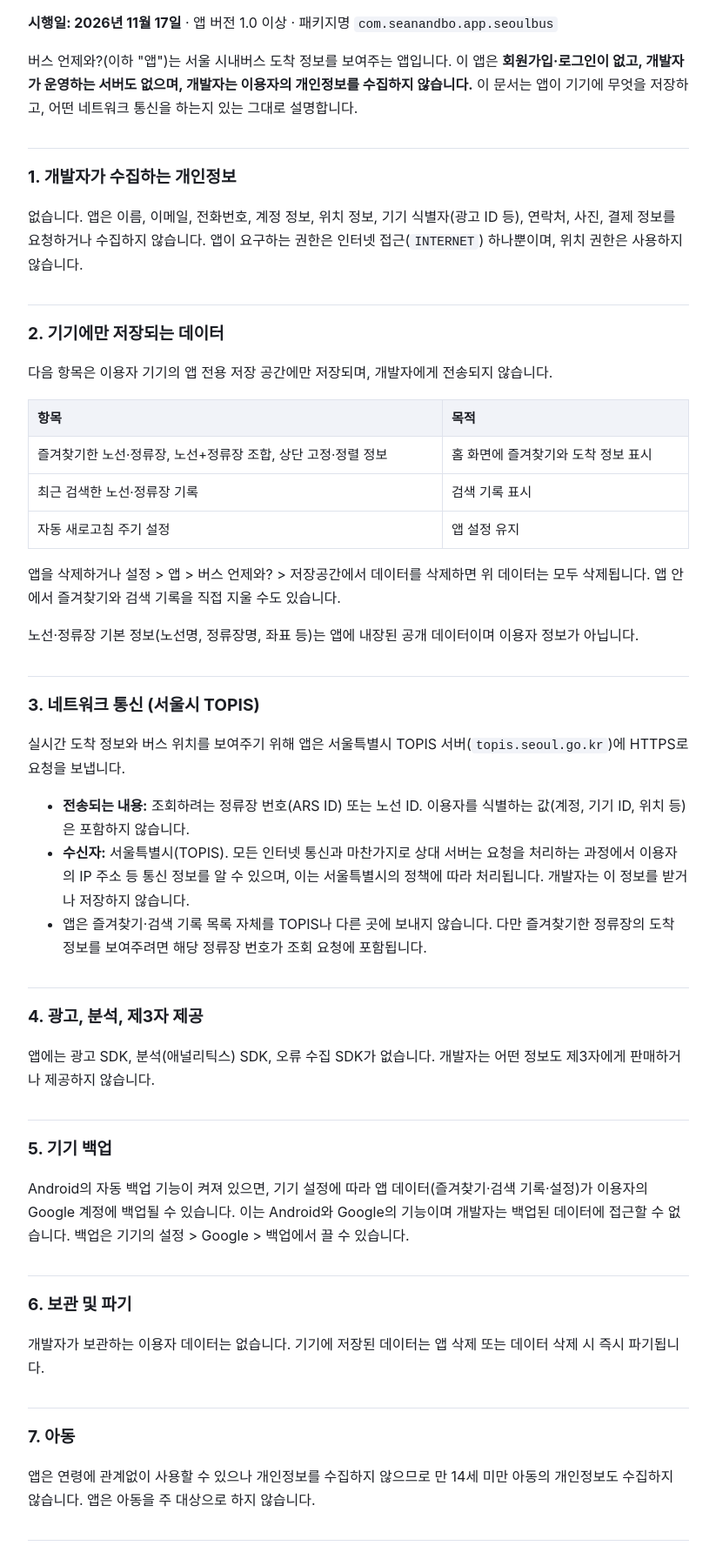
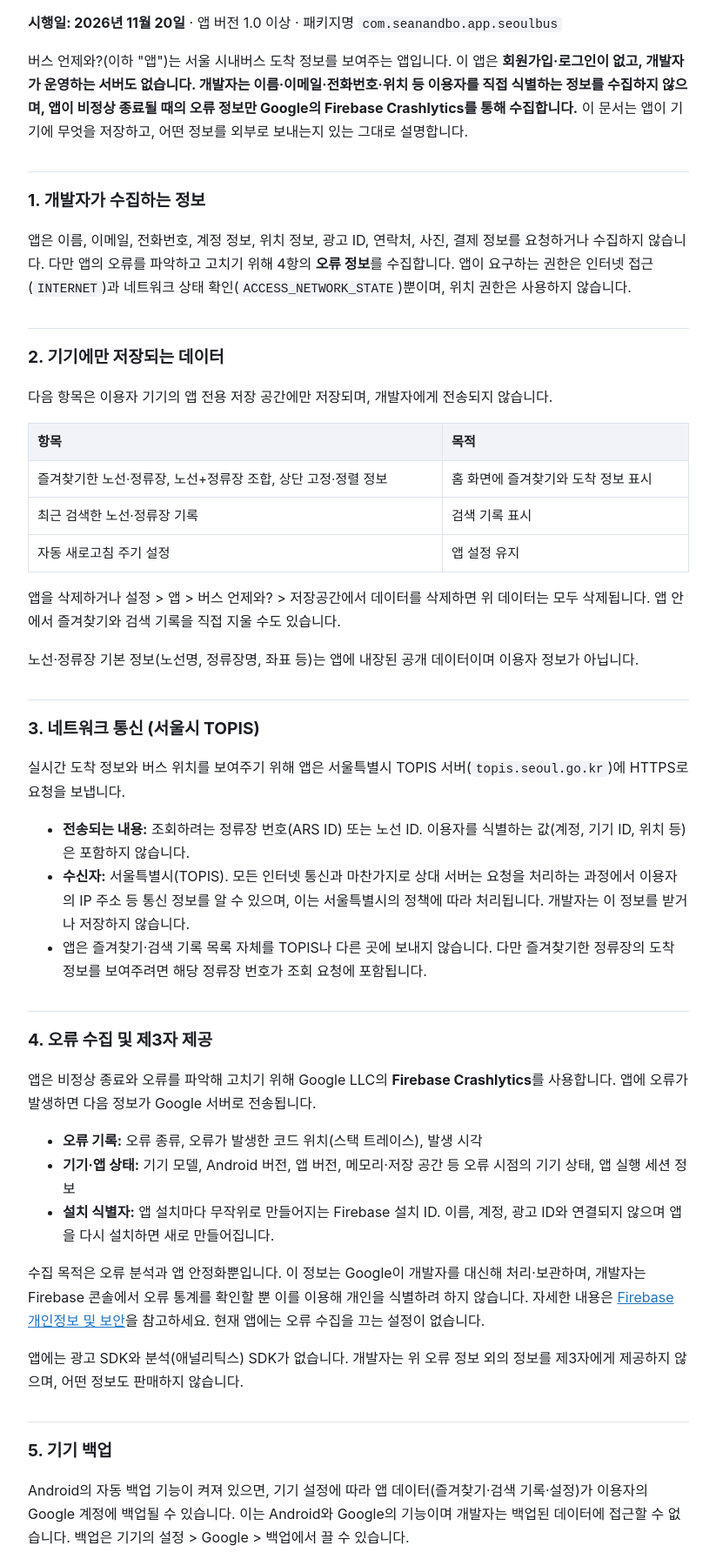
Before and after one commit to seanandbo/seanandbo-site, a plain HTML site: page privacy-policy/index.html in a window 1280 px wide. Shown: the part 81-1873 px from the top of the page at 87% size, without its empty margins (228-1051 px from the left). Drawn offline with Linux system fonts and the light colour scheme.

Commit message:
처리방침: 오류 수집(Firebase Crashlytics) 도입 반영
시행일 2026-11-20. 1·4·6·7항 수정 및 변경 이력 추가.

Co-Authored-By: Claude Sonnet 5.5 <noreply@anthropic.com>

```diff
--- a/privacy-policy/index.html
+++ b/privacy-policy/index.html
@@ -18,10 +18,10 @@ a{color:var(--accent)}
 </head>
 <body><main>
 <h1>버스 언제와? 개인정보 처리방침</h1>
-<p><strong>시행일: 2026년 11월 17일</strong> · 앱 버전 1.0 이상 · 패키지명 <code>com.seanandbo.app.seoulbus</code></p>
-<p>버스 언제와?(이하 "앱")는 서울 시내버스 도착 정보를 보여주는 앱입니다. 이 앱은 <strong>회원가입·로그인이 없고, 개발자가 운영하는 서버도 없으며, 개발자는 이용자의 개인정보를 수집하지 않습니다.</strong> 이 문서는 앱이 기기에 무엇을 저장하고, 어떤 네트워크 통신을 하는지 있는 그대로 설명합니다.</p>
-<h2>1. 개발자가 수집하는 개인정보</h2>
-<p>없습니다. 앱은 이름, 이메일, 전화번호, 계정 정보, 위치 정보, 기기 식별자(광고 ID 등), 연락처, 사진, 결제 정보를 요청하거나 수집하지 않습니다. 앱이 요구하는 권한은 인터넷 접근(<code>INTERNET</code>) 하나뿐이며, 위치 권한은 사용하지 않습니다.</p>
+<p><strong>시행일: 2026년 11월 20일</strong> · 앱 버전 1.0 이상 · 패키지명 <code>com.seanandbo.app.seoulbus</code></p>
+<p>버스 언제와?(이하 "앱")는 서울 시내버스 도착 정보를 보여주는 앱입니다. 이 앱은 <strong>회원가입·로그인이 없고, 개발자가 운영하는 서버도 없습니다. 개발자는 이름·이메일·전화번호·위치 등 이용자를 직접 식별하는 정보를 수집하지 않으며, 앱이 비정상 종료될 때의 오류 정보만 Google의 Firebase Crashlytics를 통해 수집합니다.</strong> 이 문서는 앱이 기기에 무엇을 저장하고, 어떤 정보를 외부로 보내는지 있는 그대로 설명합니다.</p>
+<h2>1. 개발자가 수집하는 정보</h2>
+<p>앱은 이름, 이메일, 전화번호, 계정 정보, 위치 정보, 광고 ID, 연락처, 사진, 결제 정보를 요청하거나 수집하지 않습니다. 다만 앱의 오류를 파악하고 고치기 위해 4항의 <strong>오류 정보</strong>를 수집합니다. 앱이 요구하는 권한은 인터넷 접근(<code>INTERNET</code>)과 네트워크 상태 확인(<code>ACCESS_NETWORK_STATE</code>)뿐이며, 위치 권한은 사용하지 않습니다.</p>
 <h2>2. 기기에만 저장되는 데이터</h2>
 <p>다음 항목은 이용자 기기의 앱 전용 저장 공간에만 저장되며, 개발자에게 전송되지 않습니다.</p>
 <table><thead><tr><th>항목</th><th>목적</th></tr></thead><tbody><tr><td>즐겨찾기한 노선·정류장, 노선+정류장 조합, 상단 고정·정렬 정보</td><td>홈 화면에 즐겨찾기와 도착 정보 표시</td></tr><tr><td>최근 검색한 노선·정류장 기록</td><td>검색 기록 표시</td></tr><tr><td>자동 새로고침 주기 설정</td><td>앱 설정 유지</td></tr></tbody></table>
@@ -34,14 +34,21 @@ a{color:var(--accent)}
 <li><strong>수신자:</strong> 서울특별시(TOPIS). 모든 인터넷 통신과 마찬가지로 상대 서버는 요청을 처리하는 과정에서 이용자의 IP 주소 등 통신 정보를 알 수 있으며, 이는 서울특별시의 정책에 따라 처리됩니다. 개발자는 이 정보를 받거나 저장하지 않습니다.</li>
 <li>앱은 즐겨찾기·검색 기록 목록 자체를 TOPIS나 다른 곳에 보내지 않습니다. 다만 즐겨찾기한 정류장의 도착 정보를 보여주려면 해당 정류장 번호가 조회 요청에 포함됩니다.</li>
 </ul>
-<h2>4. 광고, 분석, 제3자 제공</h2>
-<p>앱에는 광고 SDK, 분석(애널리틱스) SDK, 오류 수집 SDK가 없습니다. 개발자는 어떤 정보도 제3자에게 판매하거나 제공하지 않습니다.</p>
+<h2>4. 오류 수집 및 제3자 제공</h2>
+<p>앱은 비정상 종료와 오류를 파악해 고치기 위해 Google LLC의 <strong>Firebase Crashlytics</strong>를 사용합니다. 앱에 오류가 발생하면 다음 정보가 Google 서버로 전송됩니다.</p>
+<ul>
+<li><strong>오류 기록:</strong> 오류 종류, 오류가 발생한 코드 위치(스택 트레이스), 발생 시각</li>
+<li><strong>기기·앱 상태:</strong> 기기 모델, Android 버전, 앱 버전, 메모리·저장 공간 등 오류 시점의 기기 상태, 앱 실행 세션 정보</li>
+<li><strong>설치 식별자:</strong> 앱 설치마다 무작위로 만들어지는 Firebase 설치 ID. 이름, 계정, 광고 ID와 연결되지 않으며 앱을 다시 설치하면 새로 만들어집니다.</li>
+</ul>
+<p>수집 목적은 오류 분석과 앱 안정화뿐입니다. 이 정보는 Google이 개발자를 대신해 처리·보관하며, 개발자는 Firebase 콘솔에서 오류 통계를 확인할 뿐 이를 이용해 개인을 식별하려 하지 않습니다. 자세한 내용은 <a href="https://firebase.google.com/support/privacy">Firebase 개인정보 및 보안</a>을 참고하세요. 현재 앱에는 오류 수집을 끄는 설정이 없습니다.</p>
+<p>앱에는 광고 SDK와 분석(애널리틱스) SDK가 없습니다. 개발자는 위 오류 정보 외의 정보를 제3자에게 제공하지 않으며, 어떤 정보도 판매하지 않습니다.</p>
 <h2>5. 기기 백업</h2>
 <p>Android의 자동 백업 기능이 켜져 있으면, 기기 설정에 따라 앱 데이터(즐겨찾기·검색 기록·설정)가 이용자의 Google 계정에 백업될 수 있습니다. 이는 Android와 Google의 기능이며 개발자는 백업된 데이터에 접근할 수 없습니다. 백업은 기기의 설정 &gt; Google &gt; 백업에서 끌 수 있습니다.</p>
 <h2>6. 보관 및 파기</h2>
-<p>개발자가 보관하는 이용자 데이터는 없습니다. 기기에 저장된 데이터는 앱 삭제 또는 데이터 삭제 시 즉시 파기됩니다.</p>
+<p>개발자가 별도로 보관하는 이용자 데이터는 없습니다. 기기에 저장된 데이터는 앱 삭제 또는 데이터 삭제 시 즉시 파기됩니다. 4항의 오류 정보는 Firebase의 보관 정책에 따라 일정 기간(현재 90일) 보관된 뒤 자동으로 삭제됩니다.</p>
 <h2>7. 아동</h2>
-<p>앱은 연령에 관계없이 사용할 수 있으나 개인정보를 수집하지 않으므로 만 14세 미만 아동의 개인정보도 수집하지 않습니다. 앱은 아동을 주 대상으로 하지 않습니다.</p>
+<p>앱은 연령에 관계없이 사용할 수 있으나 이용자를 직접 식별하는 정보를 수집하지 않으며, 4항의 오류 정보 외에 만 14세 미만 아동의 정보도 수집하지 않습니다. 앱은 아동을 주 대상으로 하지 않습니다.</p>
 <h2>8. 비공식 앱 고지</h2>
 <p>버스 언제와?는 개인 개발자가 만든 비공식 앱이며 서울특별시 또는 그 산하 기관과 제휴·후원 관계가 없습니다. 도착 정보는 서울특별시 TOPIS가 제공하는 데이터이며 실제 운행 상황과 다를 수 있습니다.</p>
 <h2>9. 처리방침 변경</h2>
@@ -50,5 +57,5 @@ a{color:var(--accent)}
 <p>개인정보 관련 문의: <strong>seanandbo8623@gmail.com</strong></p>
 <p>개발자: seanandbo</p>
 <h2>변경 이력</h2>
-<table><thead><tr><th>시행일</th><th>내용</th></tr></thead><tbody><tr><td>2026-11-17</td><td>최초 게시</td></tr></tbody></table>
+<table><thead><tr><th>시행일</th><th>내용</th></tr></thead><tbody><tr><td>2026-11-17</td><td>최초 게시</td></tr><tr><td>2026-11-20</td><td>오류 수집(Firebase Crashlytics) 도입에 따라 1·4·6·7항 수정</td></tr></tbody></table>
 </main></body></html>
```
